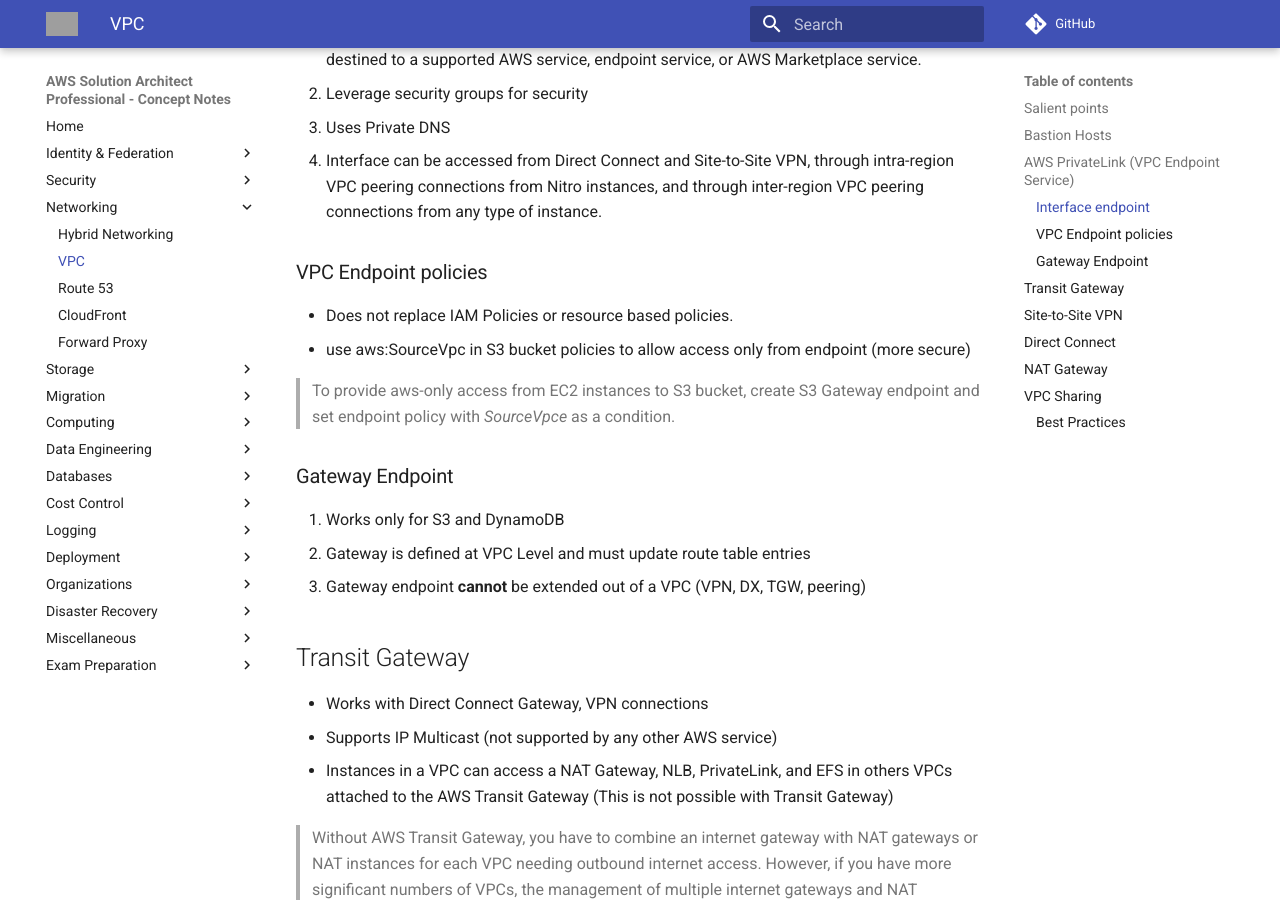
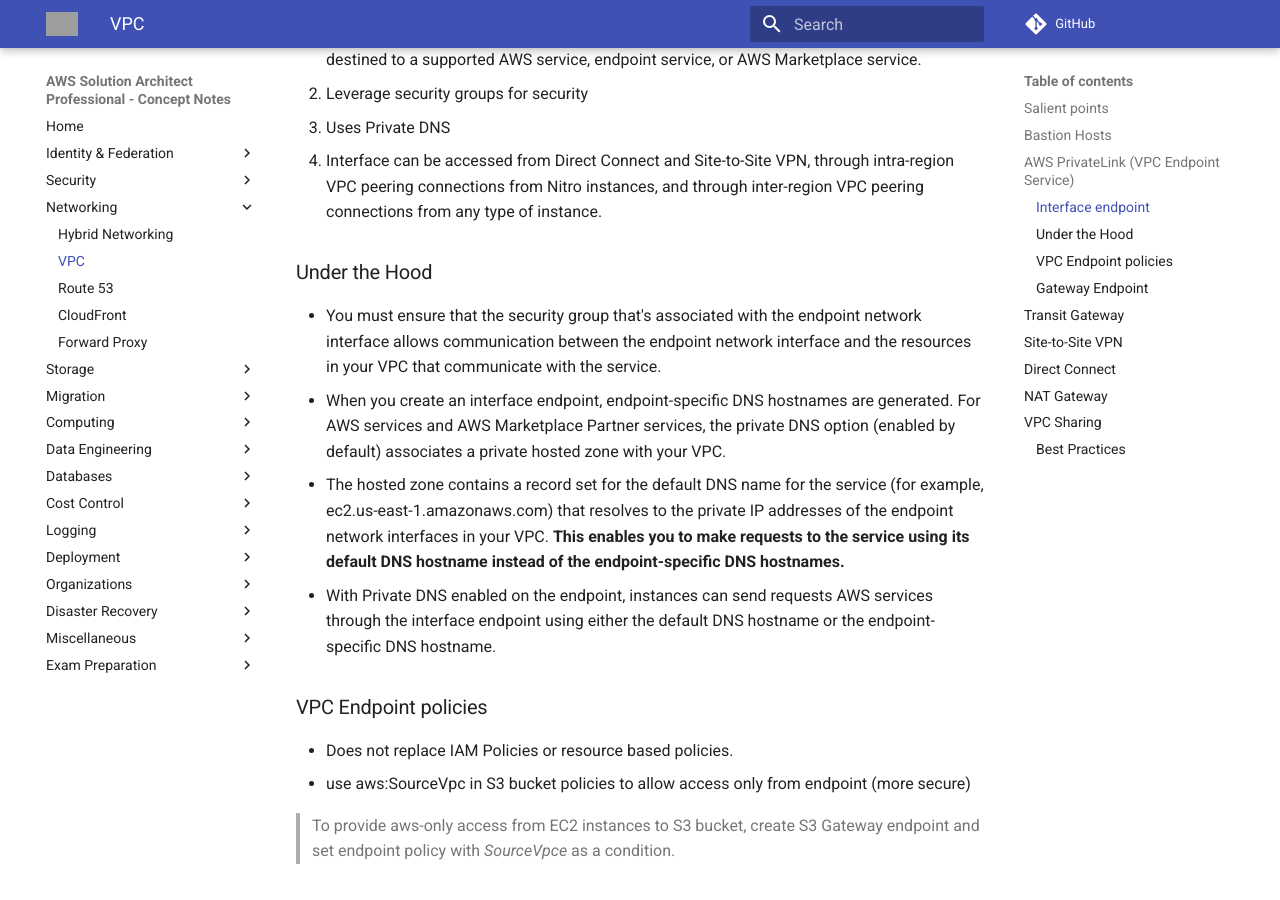
Before and after one commit to jeyabalajis/aws-certified-sa-pro-notes, an MkDocs documentation site: the page built from docs/network/vpc.md, in a window 1280 px wide and 900 px high, scrolled down 1683 px. Built offline with MkDocs 1.6.1 and Material for MkDocs 9.7.7, drawn with Linux system fonts in a browser that asks for light colours; comment, search, counter and statistics services are not loaded; grey boxes are pictures that could not be loaded.

Commit message:
Update vpc.md

```diff
--- a/docs/network/vpc.md
+++ b/docs/network/vpc.md
@@ -42,7 +42,14 @@
 1. An elastic network interface with a private IP address that serves as an entry point for traffic destined to a supported AWS service, endpoint service, or AWS Marketplace service.
 2. Leverage security groups for security
 3. Uses Private DNS
-4.  Interface can be accessed from Direct Connect and Site-to-Site VPN, through intra-region VPC peering connections from Nitro instances, and through inter-region VPC peering connections from any type of instance.
+4. Interface can be accessed from Direct Connect and Site-to-Site VPN, through intra-region VPC peering connections from Nitro instances, and through inter-region VPC peering connections from any type of instance.
+
+### Under the Hood
+
+- You must ensure that the security group that's associated with the endpoint network interface allows communication between the endpoint network interface and the resources in your VPC that communicate with the service.
+- When you create an interface endpoint, endpoint-specific DNS hostnames are generated. For AWS services and AWS Marketplace Partner services, the private DNS option (enabled by default) associates a private hosted zone with your VPC.
+- The hosted zone contains a record set for the default DNS name for the service (for example, ec2.us-east-1.amazonaws.com) that resolves to the private IP addresses of the endpoint network interfaces in your VPC. **This enables you to make requests to the service using its default DNS hostname instead of the endpoint-specific DNS hostnames.**
+- With Private DNS enabled on the endpoint, instances can send requests AWS services through the interface endpoint using either the default DNS hostname or the endpoint-specific DNS hostname.
 
 ### VPC Endpoint policies
 - Does not replace IAM Policies or resource based policies.
```
